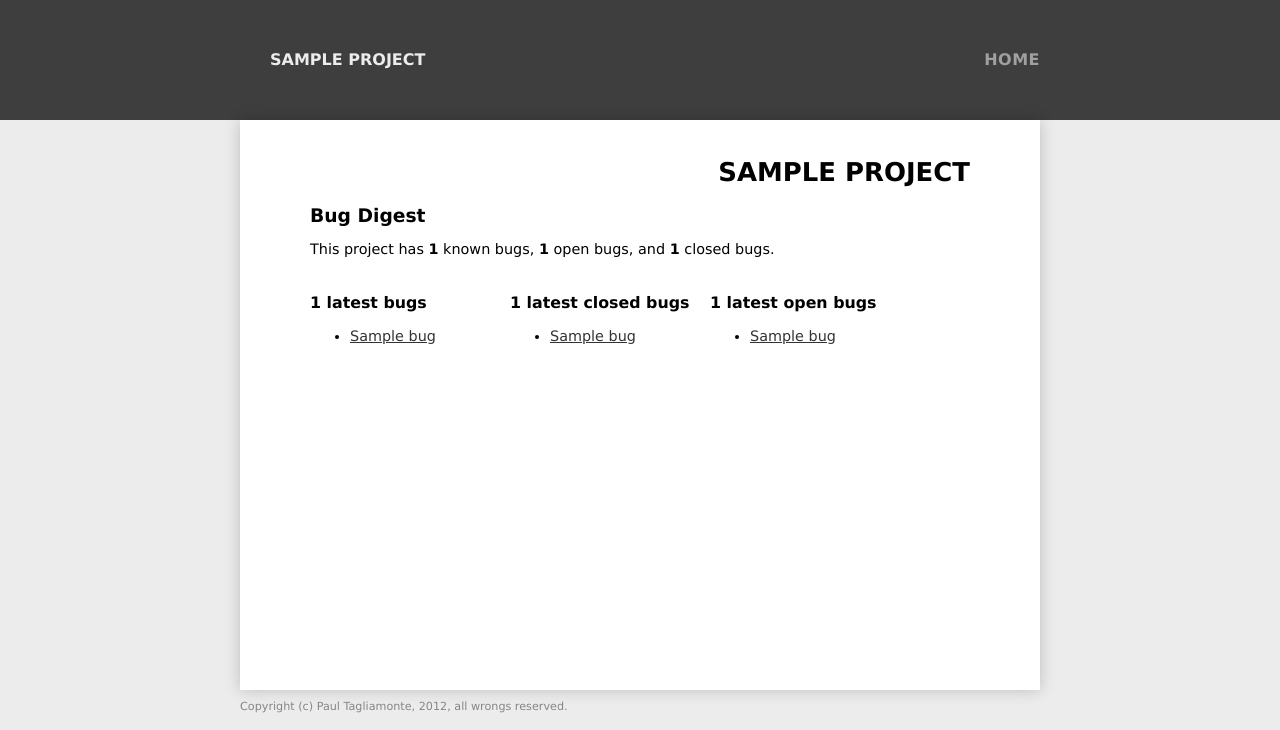
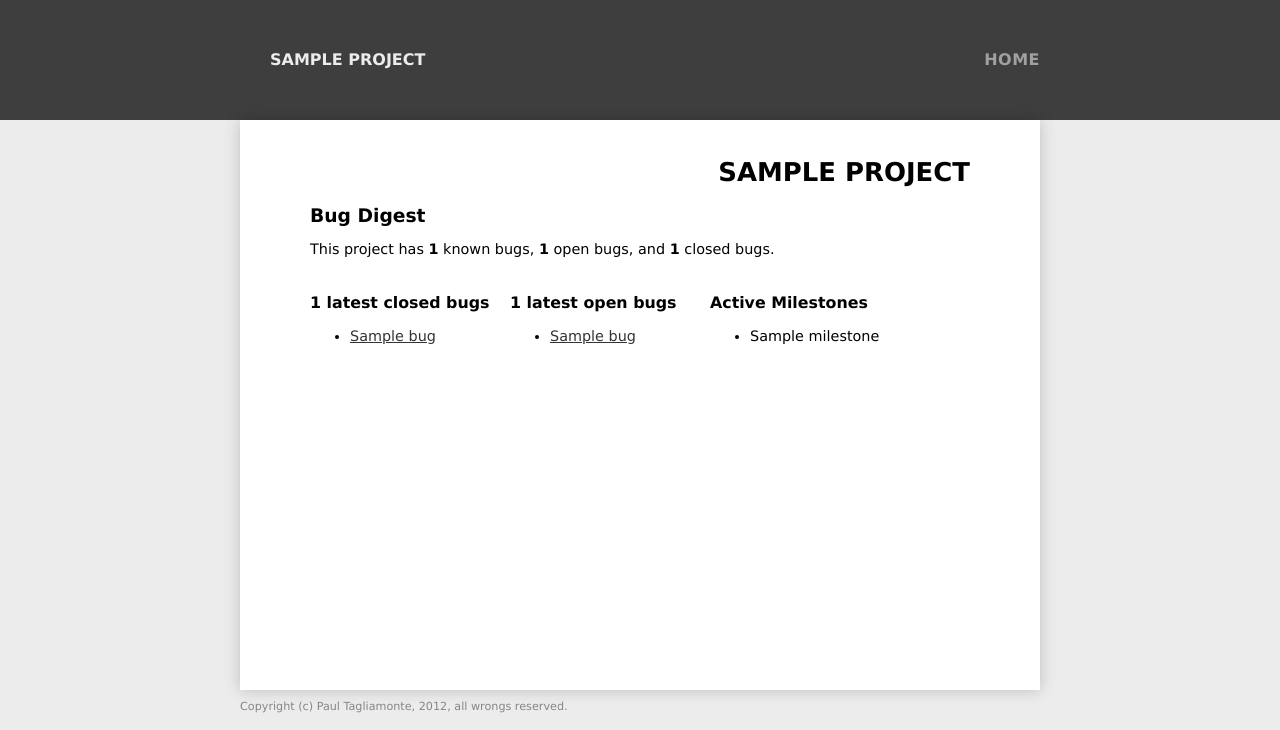
Before and after one commit to paultag/organized, a Flask app: template site/templates/project.html in a window 1280 px wide. Shown: the top 730 px of the page. Run offline with Flask 2, Linux system fonts and the light colour scheme; the template is opened without the code that fills it: most values are stand-ins (such as "Sample title", 1, 10 or a date in 2020); parts of the project's set-up code (start-up, migrations or seed data) failed here and were passed over.

Commit message:
Adding in milestones, quietly.

```diff
--- a/site/templates/project.html
+++ b/site/templates/project.html
@@ -18,15 +18,6 @@ bugs, and <b>{{closed_bugs.count()}}</b> closed bugs.
 <div class = 'clear' ></div>
 
 <div class = 'third' >
-    <h3>{{count}} latest bugs</h3>
-    <ul>
-{% for bug in bugs[:count] %}
-        <li><a href = '{{bug.html_url}}' >{{bug.title}}</a></li>
-{% endfor %}
-    </ul>
-</div>
-
-<div class = 'third' >
     <h3>{{count}} latest closed bugs</h3>
     <ul>
 {% for bug in closed_bugs[:count] %}
@@ -44,6 +35,15 @@ bugs, and <b>{{closed_bugs.count()}}</b> closed bugs.
     </ul>
 </div>
 
+<div class = 'third' >
+    <h3>Active Milestones</h3>
+    <ul>
+{% for milestone in latest_milestone %}
+    <li>{{milestone.name}}</li>
+{% endfor %}
+    </ul>
+</div>
+
 <div class = 'clear' ></div>
 
 {% endblock %}
```
Also changed, not shown: projects/milestones.json (added, +9 -0 lines), 1 other file.
